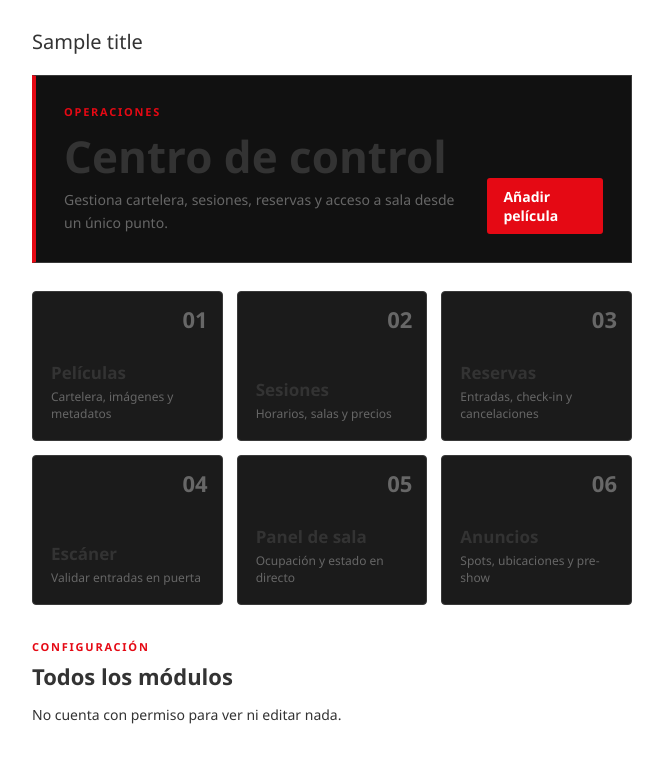
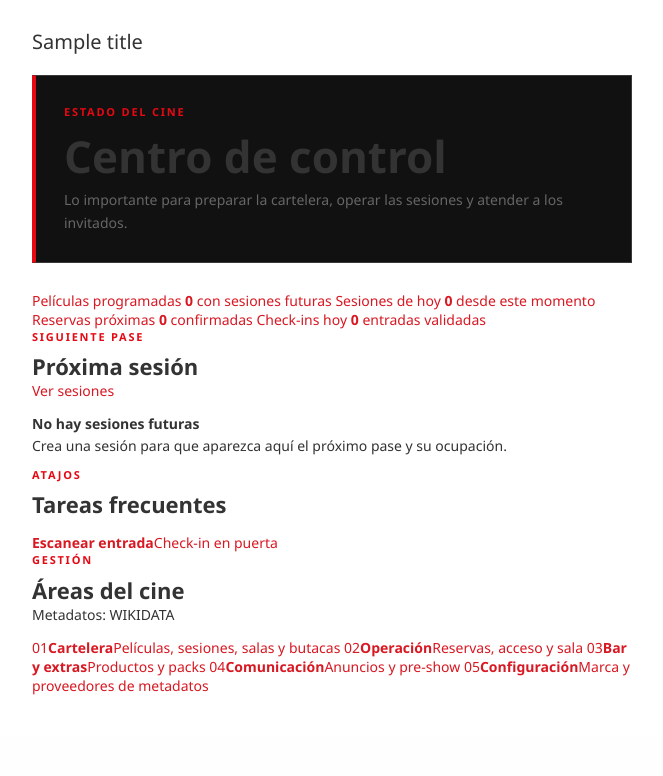
Before and after one commit to elisgar11/C2EM-Cinema, a Django app: template templates/admin/index.html in a window 1280 px wide. Shown: the part 65-841 px from the top of the page, without its empty margins (308-971 px from the left). After the commit the page ends 760 px from the top, so only its background shows below. Run offline with Django 5.2, Linux system fonts and the light colour scheme; data comes from the database, SQL or seed files in the repository; the template is opened without the code that fills it: most values are stand-ins (such as "Sample title", 1, 10 or a date in 2020).

Commit message:
Turn admin home into an operational cinema dashboard

```diff
--- a/templates/admin/index.html
+++ b/templates/admin/index.html
@@ -1,61 +1,114 @@
 {% extends "admin/base_site.html" %}
-{% load i18n %}
+{% load i18n admin_dashboard %}
 
 {% block bodyclass %}{{ block.super }} dashboard cine-admin-dashboard{% endblock %}
 {% block breadcrumbs %}{% endblock %}
 
 {% block content %}
-<div id="content-main">
+{% cinema_admin_dashboard as dashboard %}
+<div id="content-main" class="cine-admin-home">
     <section class="cine-admin-hero">
         <div>
-            <p class="cine-kicker">Operaciones</p>
+            <p class="cine-kicker">Estado del cine</p>
             <h1>Centro de control</h1>
-            <p>Gestiona cartelera, sesiones, reservas y acceso a sala desde un único punto.</p>
+            <p>Lo importante para preparar la cartelera, operar las sesiones y atender a los invitados.</p>
         </div>
+        {% if perms.core.add_movie %}
         <a class="button default cine-primary-action" href="{% url 'admin:core_movie_add' %}">Añadir película</a>
+        {% endif %}
     </section>
 
-    <section class="cine-quick-grid" aria-label="Acciones rápidas">
-        <a class="cine-quick-card" href="{% url 'admin:core_movie_changelist' %}">
-            <span class="cine-quick-index">01</span>
-            <strong>Películas</strong>
-            <span>Cartelera, imágenes y metadatos</span>
+    <section class="cine-stat-grid" aria-label="Resumen operativo">
+        <a class="cine-stat-card" href="{% url 'admin:core_movie_changelist' %}">
+            <span class="cine-stat-label">Películas programadas</span>
+            <strong>{{ dashboard.scheduled_movies }}</strong>
+            <span class="cine-stat-meta">con sesiones futuras</span>
         </a>
-        <a class="cine-quick-card" href="{% url 'admin:core_screening_changelist' %}">
-            <span class="cine-quick-index">02</span>
-            <strong>Sesiones</strong>
-            <span>Horarios, salas y precios</span>
+        <a class="cine-stat-card" href="{% url 'admin:core_screening_changelist' %}">
+            <span class="cine-stat-label">Sesiones de hoy</span>
+            <strong>{{ dashboard.today_screenings }}</strong>
+            <span class="cine-stat-meta">desde este momento</span>
         </a>
-        <a class="cine-quick-card" href="{% url 'admin:core_booking_changelist' %}">
-            <span class="cine-quick-index">03</span>
-            <strong>Reservas</strong>
-            <span>Entradas, check-in y cancelaciones</span>
+        <a class="cine-stat-card" href="{% url 'admin:core_booking_changelist' %}">
+            <span class="cine-stat-label">Reservas próximas</span>
+            <strong>{{ dashboard.upcoming_bookings }}</strong>
+            <span class="cine-stat-meta">confirmadas</span>
         </a>
-        <a class="cine-quick-card" href="{% url 'core:ticket_scanner' %}">
-            <span class="cine-quick-index">04</span>
-            <strong>Escáner</strong>
-            <span>Validar entradas en puerta</span>
-        </a>
-        <a class="cine-quick-card" href="{% url 'core:staff_screenings' %}">
-            <span class="cine-quick-index">05</span>
-            <strong>Panel de sala</strong>
-            <span>Ocupación y estado en directo</span>
-        </a>
-        <a class="cine-quick-card" href="{% url 'admin:core_advertisement_changelist' %}">
-            <span class="cine-quick-index">06</span>
-            <strong>Anuncios</strong>
-            <span>Spots, ubicaciones y pre-show</span>
+        <a class="cine-stat-card" href="{% url 'admin:core_booking_changelist' %}">
+            <span class="cine-stat-label">Check-ins hoy</span>
+            <strong>{{ dashboard.checkins_today }}</strong>
+            <span class="cine-stat-meta">entradas validadas</span>
         </a>
     </section>
 
-    <section class="cine-admin-models">
-        <div class="cine-section-heading">
+    <div class="cine-dashboard-grid">
+        <section class="cine-dashboard-panel cine-next-session">
+            <div class="cine-section-heading cine-section-heading-row">
+                <div>
+                    <p class="cine-kicker">Siguiente pase</p>
+                    <h2>Próxima sesión</h2>
+                </div>
+                <a href="{% url 'admin:core_screening_changelist' %}">Ver sesiones</a>
+            </div>
+
+            {% if dashboard.next_screening %}
+                <div class="cine-next-session-main">
+                    <div>
+                        <span class="cine-session-time">{{ dashboard.next_screening.screening.start_at|date:"H:i" }}</span>
+                        <h3>{{ dashboard.next_screening.screening.movie.title }}</h3>
+                        <p>{{ dashboard.next_screening.screening.room.name }} · {{ dashboard.next_screening.screening.start_at|date:"D d M" }}</p>
+                    </div>
+                    <div class="cine-occupancy" aria-label="Ocupación {{ dashboard.next_screening.occupancy }} por ciento">
+                        <strong>{{ dashboard.next_screening.occupancy }}%</strong>
+                        <span>{{ dashboard.next_screening.reserved }}/{{ dashboard.next_screening.capacity }} butacas</span>
+                    </div>
+                </div>
+                <div class="cine-occupancy-bar" aria-hidden="true">
+                    <span style="width: {{ dashboard.next_screening.occupancy }}%"></span>
+                </div>
+                <div class="cine-session-actions">
+                    <a class="button default" href="{{ dashboard.next_screening.dashboard_url }}">Abrir panel de sala</a>
+                    <a class="button" href="{{ dashboard.next_screening.preshow_url }}">Abrir pre-show</a>
+                </div>
+            {% else %}
+                <div class="cine-empty-state">
+                    <strong>No hay sesiones futuras</strong>
+                    <p>Crea una sesión para que aparezca aquí el próximo pase y su ocupación.</p>
+                    {% if perms.core.add_screening %}<a class="button" href="{% url 'admin:core_screening_add' %}">Crear sesión</a>{% endif %}
+                </div>
+            {% endif %}
+        </section>
+
+        <section class="cine-dashboard-panel cine-tasks-panel">
+            <div class="cine-section-heading">
+                <p class="cine-kicker">Atajos</p>
+                <h2>Tareas frecuentes</h2>
+            </div>
+            <div class="cine-task-list">
+                {% if perms.core.add_movie %}<a href="{% url 'admin:core_movie_add' %}"><strong>Añadir película</strong><span>Buscar metadatos y crear ficha</span></a>{% endif %}
+                {% if perms.core.add_screening %}<a href="{% url 'admin:core_screening_add' %}"><strong>Programar sesión</strong><span>Horario, sala y precio</span></a>{% endif %}
+                <a href="{% url 'core:ticket_scanner' %}"><strong>Escanear entrada</strong><span>Check-in en puerta</span></a>
+                {% if perms.core.add_advertisement %}<a href="{% url 'admin:core_advertisement_add' %}"><strong>Crear anuncio</strong><span>Portada, ticket o pre-show</span></a>{% endif %}
+                {% if perms.core.change_sitesettings %}<a href="{% url 'admin:core_sitesettings_changelist' %}"><strong>Configurar cine</strong><span>Identidad y proveedores</span></a>{% endif %}
+            </div>
+        </section>
+    </div>
+
+    <section class="cine-management-section">
+        <div class="cine-section-heading cine-section-heading-row">
             <div>
-                <p class="cine-kicker">Configuración</p>
-                <h2>Todos los módulos</h2>
+                <p class="cine-kicker">Gestión</p>
+                <h2>Áreas del cine</h2>
             </div>
+            <span class="cine-provider-state">Metadatos: {{ dashboard.provider_name|upper }}</span>
         </div>
-        {% include "admin/app_list.html" with app_list=app_list show_changelinks=True %}
+        <div class="cine-management-grid">
+            <a href="{% url 'admin:core_movie_changelist' %}"><span class="cine-management-number">01</span><strong>Cartelera</strong><span>Películas, sesiones, salas y butacas</span></a>
+            <a href="{% url 'admin:core_booking_changelist' %}"><span class="cine-management-number">02</span><strong>Operación</strong><span>Reservas, acceso y sala</span></a>
+            <a href="{% url 'admin:core_product_changelist' %}"><span class="cine-management-number">03</span><strong>Bar y extras</strong><span>Productos y packs</span></a>
+            <a href="{% url 'admin:core_advertisement_changelist' %}"><span class="cine-management-number">04</span><strong>Comunicación</strong><span>Anuncios y pre-show</span></a>
+            <a href="{% url 'admin:core_sitesettings_changelist' %}"><span class="cine-management-number">05</span><strong>Configuración</strong><span>Marca y proveedores de metadatos</span></a>
+        </div>
     </section>
 </div>
 {% endblock %}
```
